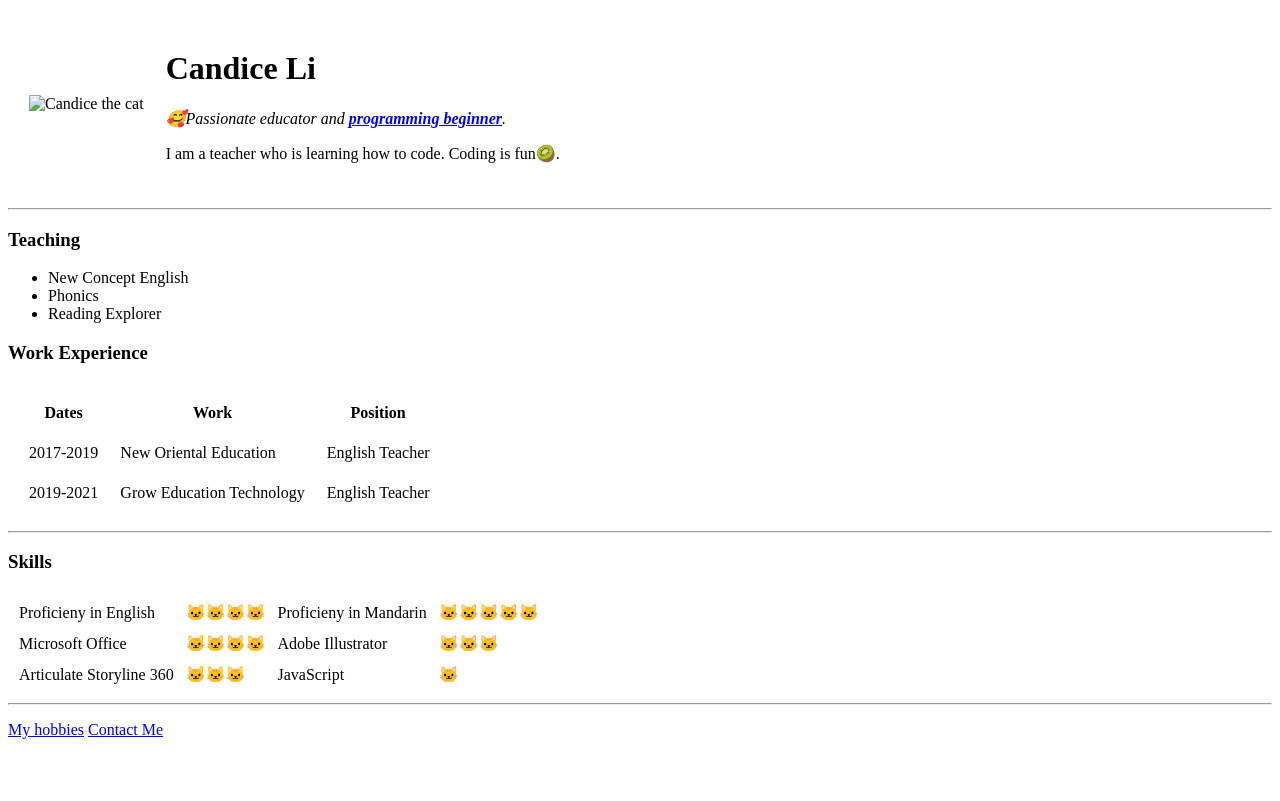
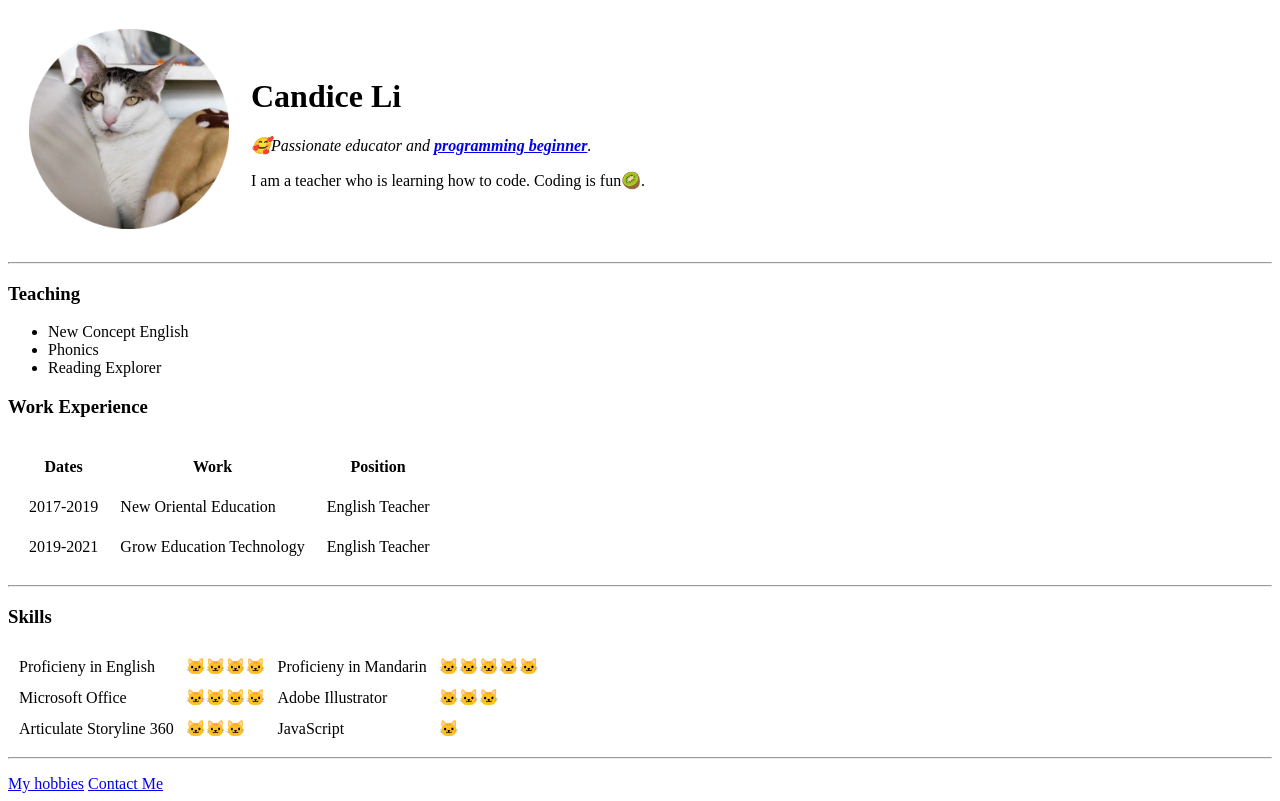
Before and after one commit to Candice0324/Homework-personal-site, a plain HTML site: page index.html in a window 1280 px wide. Drawn offline with Linux system fonts and the light colour scheme.

Commit message:
Update index.html

```diff
--- a/index.html
+++ b/index.html
@@ -9,7 +9,7 @@
 <body>
   <table cellspacing="20">
     <tr>
-      <td><img src="image/mimi.png"  width="200" height="200" alt="Candice the cat"></td>
+      <td><img src="mimi.png"  width="200" height="200" alt="Candice the cat"></td>
       <td> <h1>Candice Li</h1>
         <p><em>🥰Passionate educator and <strong><a href="https://developer.mozilla.org/zh-CN/">programming beginner</a></strong>.</em></p>
         <p>I am a teacher who is learning how to code. Coding is fun🥝.</p></td>
```
